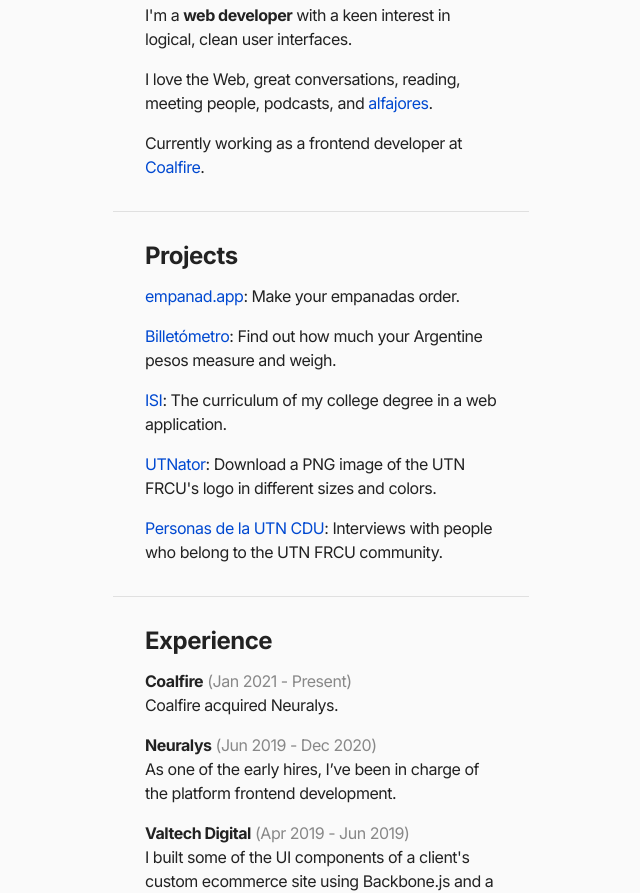
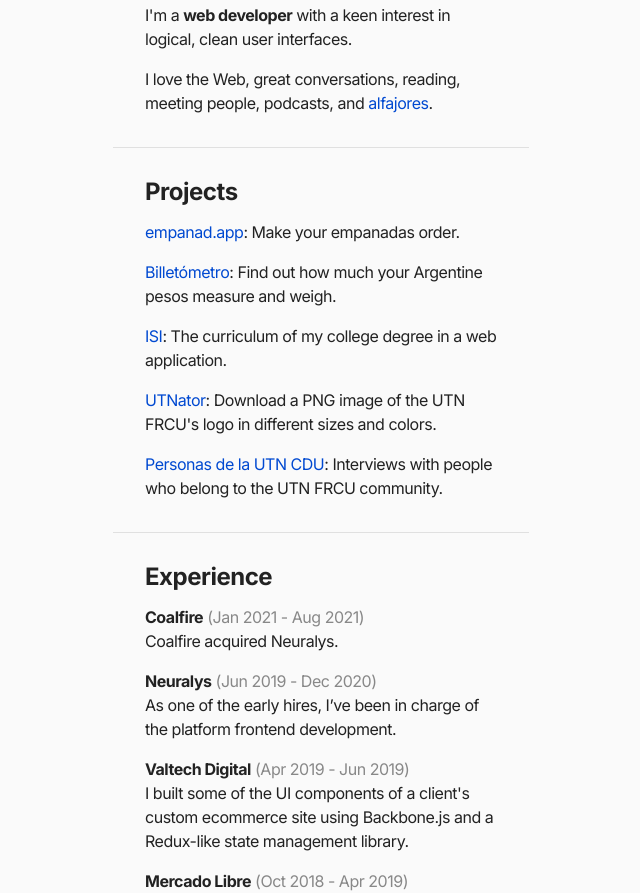
Before and after one commit to valentincostam/website, a plain HTML site: page index.html in a window 1280 px wide. Shown: the part 335-1228 px from the top of the page, without its empty margins (319-959 px from the left). Drawn offline with Linux system fonts and the light colour scheme.

Commit message:
Job update.

```diff
--- a/index.html
+++ b/index.html
@@ -27,8 +27,6 @@
       <p>I'm a <strong>web developer</strong> with a keen interest in logical, clean user interfaces.</p>
 
       <p>I love the Web, great conversations, reading, meeting people, podcasts, and <a href="https://en.wikipedia.org/wiki/Alfajor">alfajores</a>.</p>
-
-      <p>Currently working as a frontend developer at <a href="https://www.coalfire.com/">Coalfire</a>.</p>
     </section>
 
     <section class="section">
@@ -53,7 +51,7 @@
     <section class="section">
       <h2 class="section__title">Experience</h2>
       <p>
-        <strong>Coalfire</strong> <span class="lapse">(Jan 2021 - Present)</span>
+        <strong>Coalfire</strong> <span class="lapse">(Jan 2021 - Aug 2021)</span>
         <br>
         Coalfire acquired Neuralys.
       </p>
```
